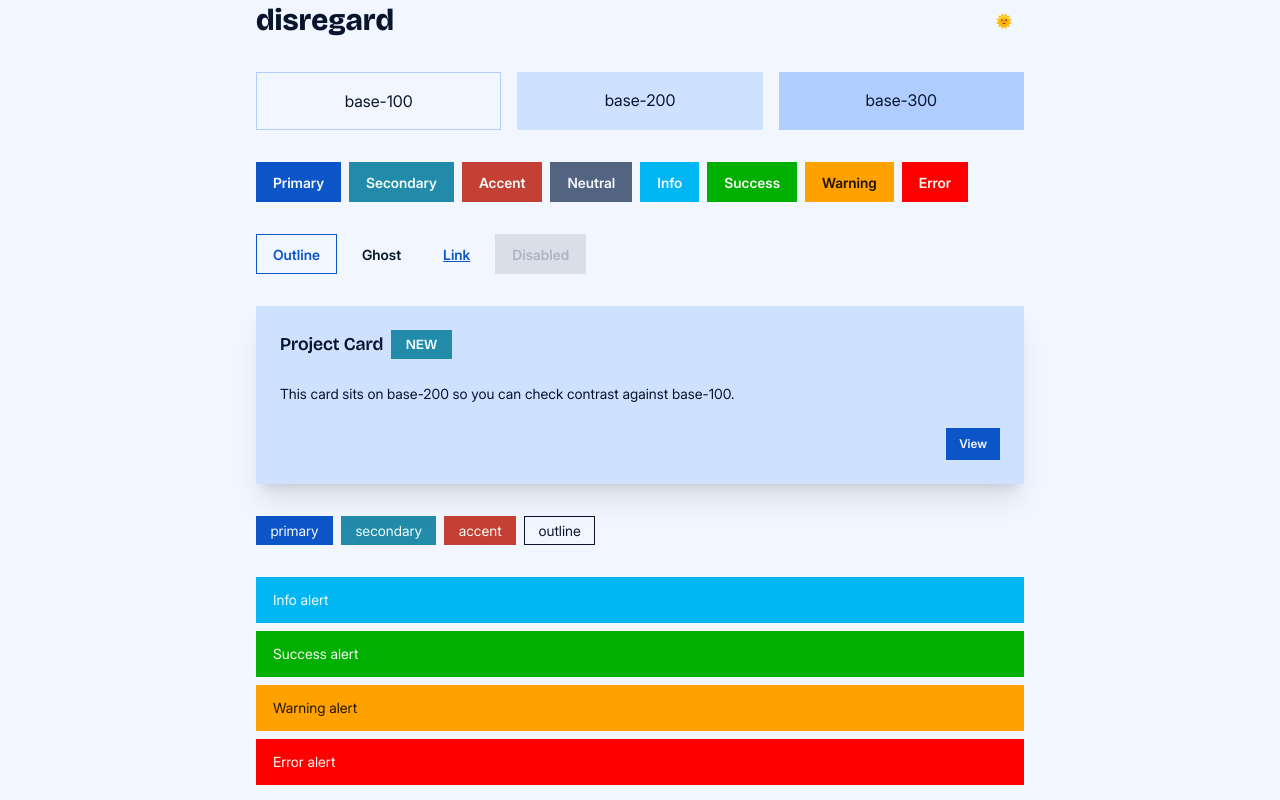
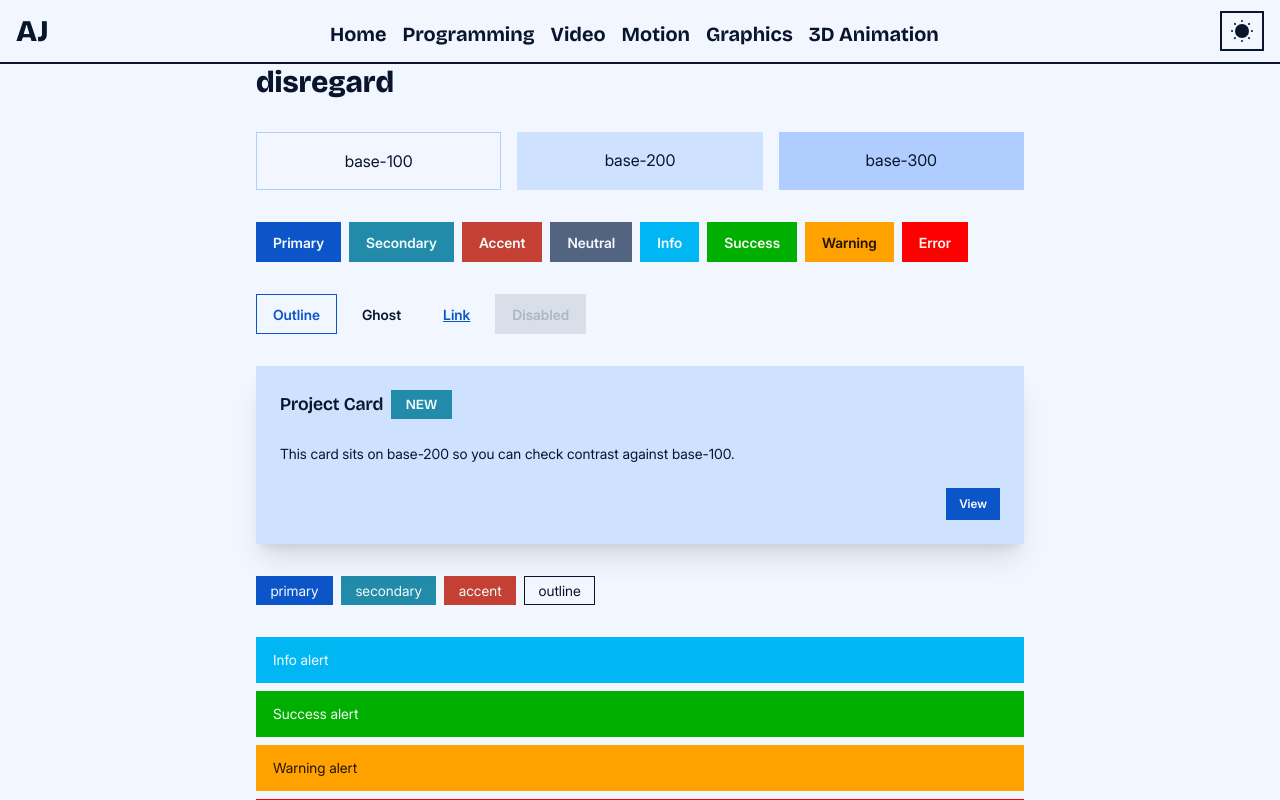
Before and after one commit to alexanderjalexander/alexjportfolio-nextjs, a Next.js app: page / in a window 1280 px wide. Shown: the top 800 px of the page. Built offline with nearby package versions, Linux system fonts and the light colour scheme.

Commit message:
Light/Dark Mode Switch

```diff
--- a/components/constants.ts
+++ /dev/null
@@ -1 +0,0 @@
-export const BUTTON_CLASSNAME = "text-background font-bold uppercase tracking-wide bg-primary-50 hover:bg-primary-500 dark:bg-primary-100 hover:dark:bg-primary-200 sm:w-auto";
--- a/components/layout/navbar.tsx
+++ b/components/layout/navbar.tsx
@@ -1,7 +1,31 @@
-import * as constants from "@/components/constants"
+import { bricolageGrotesque } from "@/fonts/config";
+import { siteConfig } from "@/config/site";
+
+import Link from "next/link";
+import { ThemeSwitch } from "./theme-switch";
 
 export default function Navbar() {
   return (
-    <div></div>
+    <div className={`${bricolageGrotesque.className} font-black text-3xl`}>
+      <div className={`sticky top-0 z-50 px-4 navbar bg-base-100 w-full border-b-2 border-b-red`}>
+        <div>
+          <Link href="/">AJ</Link>
+        </div>
+        <div className={`mx-auto`}>
+          {siteConfig.navItems.map((navItem, idx) => (
+            <Link
+              key={idx}
+              href={navItem.href}
+              className={`font-bold text-xl p-2`}
+            >
+              {navItem.label.toWellFormed()}
+            </Link>
+          ))}
+        </div>
+        <div>
+          <ThemeSwitch />
+        </div>
+      </div>
+    </div>
   );
 }
--- a/components/layout/theme-switch.tsx
+++ b/components/layout/theme-switch.tsx
@@ -1,15 +1,26 @@
 "use client";
 
-import { FC } from "react";
-import { VisuallyHidden } from "@react-aria/visually-hidden";
+import { SunFilledIcon, MoonFilledIcon } from "@/components/icons";
 import { useTheme } from "next-themes";
-import { useIsSSR } from "@react-aria/ssr";
-import clsx from "clsx";
-
-import { SunFilledIcon, MoonFilledIcon } from "@/components/icons";
 
 export const ThemeSwitch = ({}) => {
+  const { theme, setTheme } = useTheme();
+  const isDark = theme === "dark";
+
   return (
-    <div></div>
+    <div>
+      <label className="swap swap-rotate btn btn-outline border-2 px-2! hover:bg-base-300 transition-colors duration-250">
+        <input
+          type="checkbox"
+          onChange={() => setTheme(isDark ? "light" : "dark")}
+        />
+        <span className="swap-off">
+          <SunFilledIcon />
+        </span>
+        <span className="swap-on">
+          <MoonFilledIcon />
+        </span>
+      </label>
+    </div>
   );
 };
--- a/src/app/(main)/page.tsx
+++ b/src/app/(main)/page.tsx
@@ -1,11 +1,4 @@
-"use client";
-
-import { useTheme } from "next-themes";
-
 export default function Home() {
-  const { theme, setTheme } = useTheme();
-  const isDark = theme === "dark";
-
   return (
     <div>
       <div className="max-w-3xl mx-auto space-y-8">
@@ -17,14 +10,6 @@ export default function Home() {
           >
             disregard
           </h1>
-          <label className="swap swap-rotate btn btn-ghost btn-circle">
-            <input
-              type="checkbox"
-              onChange={() => setTheme(isDark ? "light" : "dark")}
-            />
-            <span className="swap-off">🌞</span>
-            <span className="swap-on">🌙</span>
-          </label>
         </div>
 
         {/* Base surfaces */}
```
